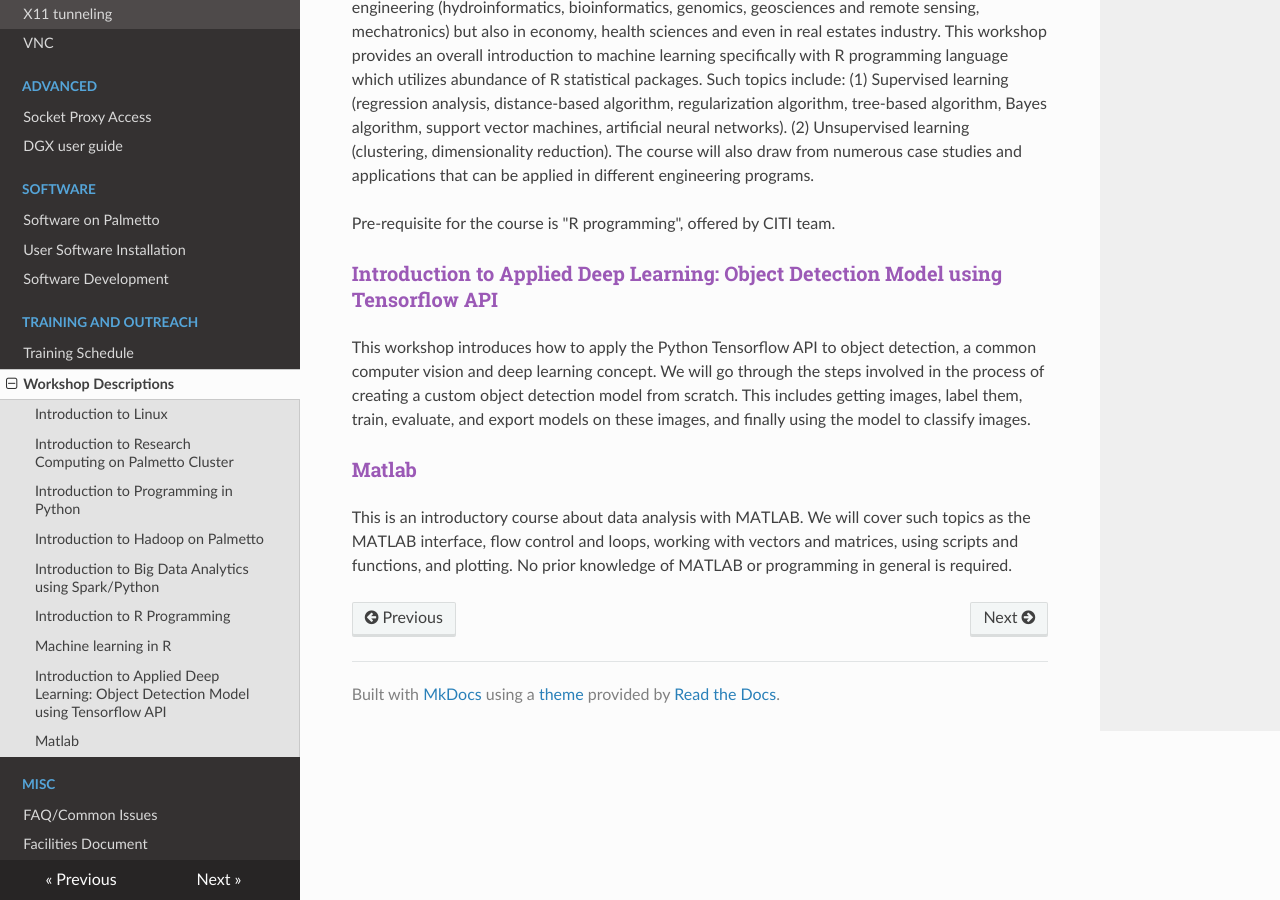
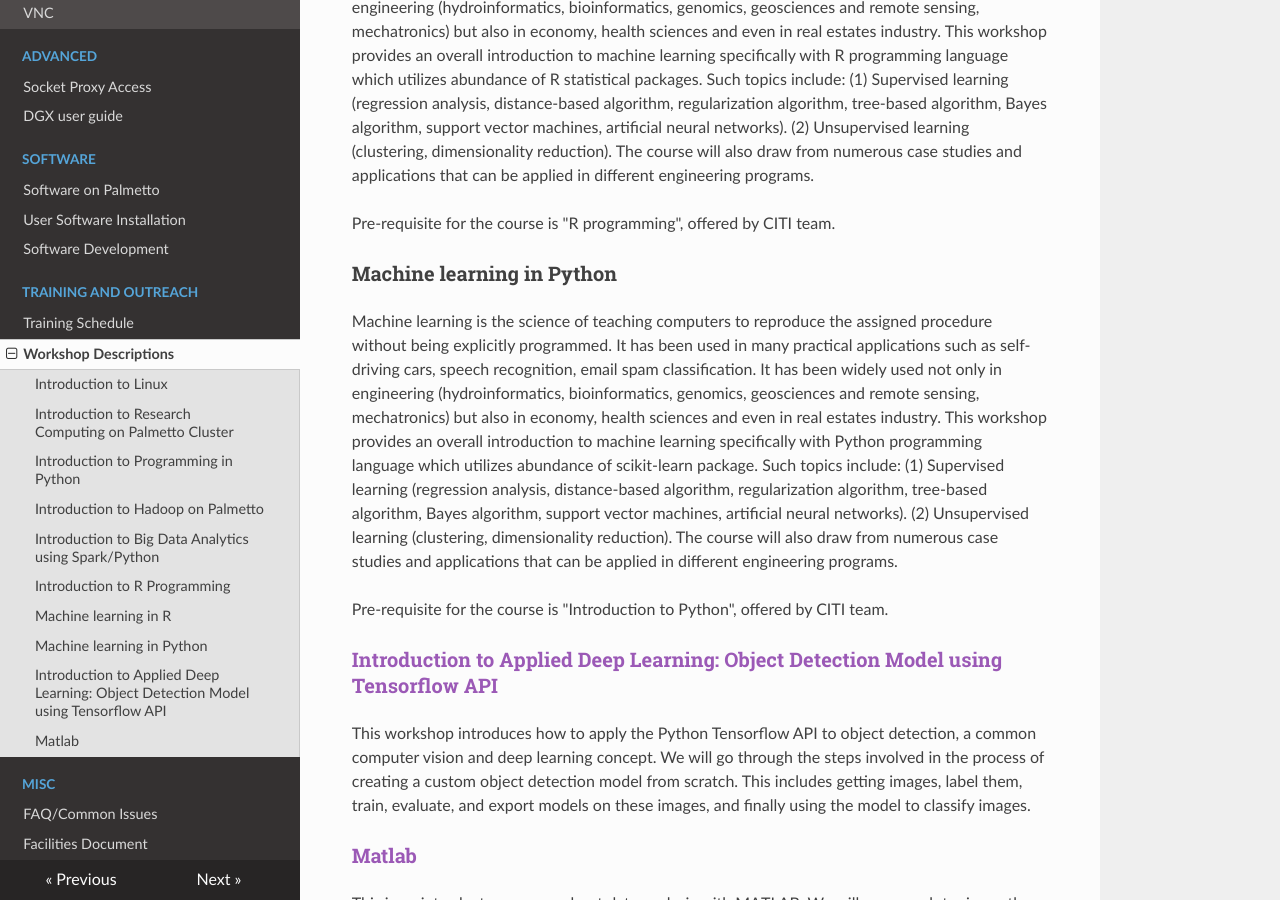
Before and after one commit to clemsonciti/palmetto-documentation, an MkDocs documentation site: the page built from docs/training/workshop.md, in a window 1280 px wide and 900 px high, scrolled down 1373 px. Built offline with MkDocs 1.6.1, drawn with Linux system fonts in a browser that asks for light colours; nearby versions of some CDN libraries.

Commit message:
Update workshop.md

```diff
--- a/docs/training/workshop.md
+++ b/docs/training/workshop.md
@@ -44,6 +44,12 @@
 
 Pre-requisite for the course is "R programming", offered by CITI team.
 
+### Machine learning in Python
+
+Machine learning is the science of teaching computers to reproduce the assigned procedure without being explicitly programmed. It has been used in many practical applications such as self-driving cars, speech recognition, email spam classification. It has been widely used not only in engineering (hydroinformatics, bioinformatics, genomics, geosciences and remote sensing, mechatronics) but also in economy, health sciences and even in real estates industry. This workshop provides an overall introduction to machine learning specifically with Python programming language which utilizes abundance of scikit-learn package. Such topics include: (1) Supervised learning (regression analysis, distance-based algorithm, regularization algorithm, tree-based algorithm, Bayes algorithm, support vector machines, artificial neural networks). (2) Unsupervised learning (clustering, dimensionality reduction). The course will also draw from numerous case studies and applications that can be applied in different engineering programs.
+
+Pre-requisite for the course is "Introduction to Python", offered by CITI team.
+
 ### [Introduction to Applied Deep Learning: Object Detection Model using Tensorflow API]()
 
 This workshop introduces how to apply the Python Tensorflow API to object detection, a common
```
